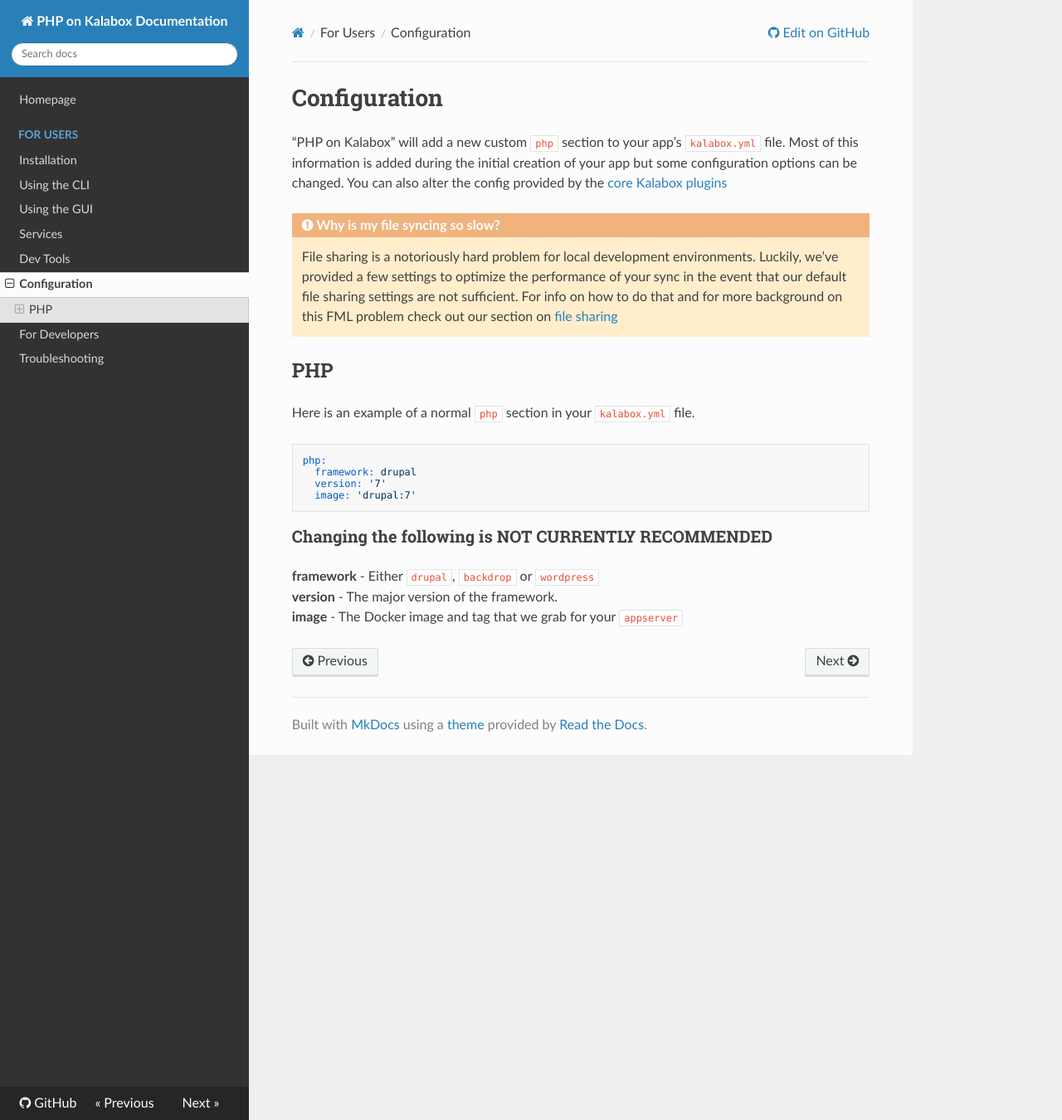
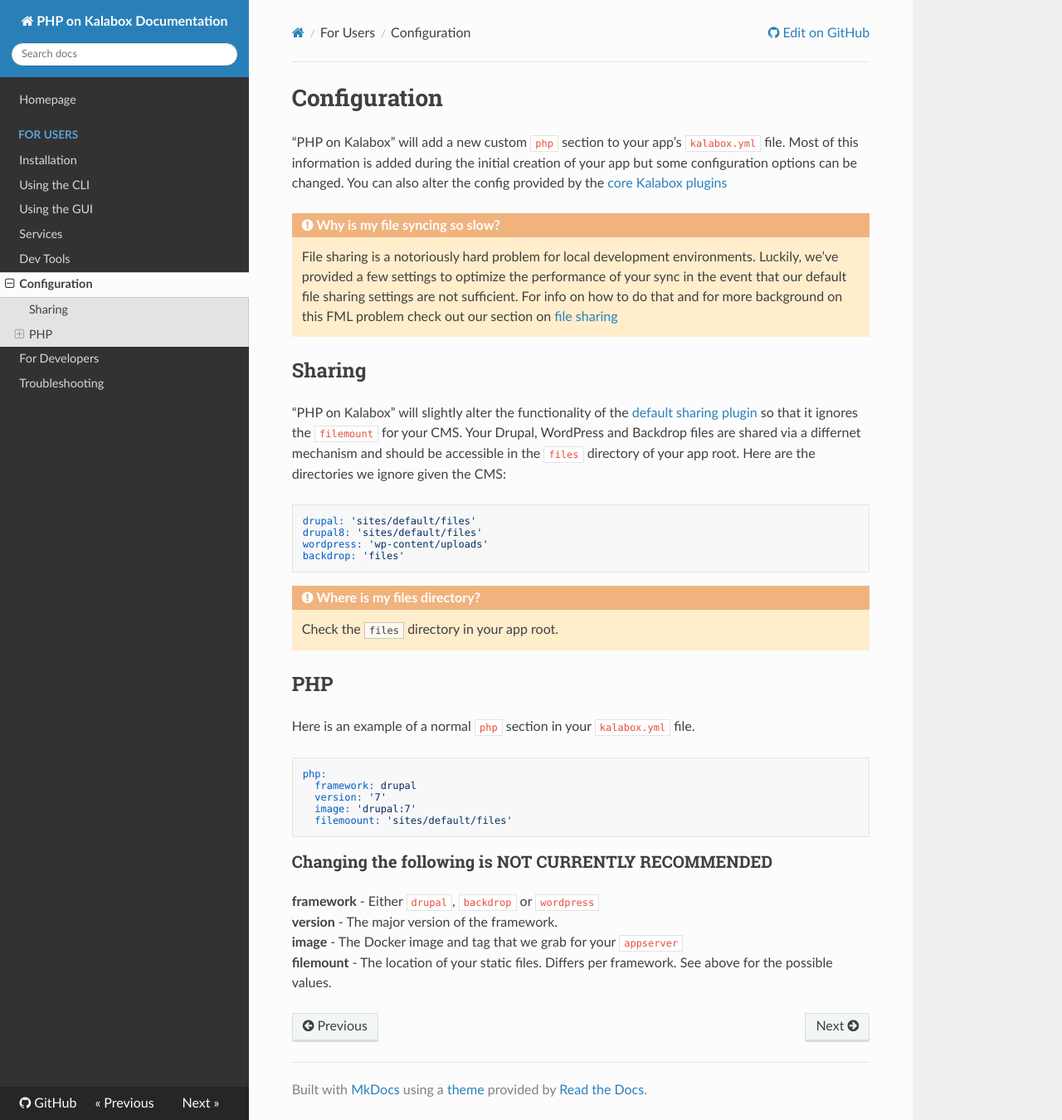
Before and after one commit to kalabox/kalabox-app-php, an MkDocs documentation site: the page built from docs/users/config.md, in a window 1280 px wide and 1350 px high. Shown: the whole window at 83% size. Built offline with MkDocs 1.6.1, drawn with Linux system fonts in a browser that asks for light colours; nearby versions of some CDN libraries; old or Windows-style settings are respelled for this version of MkDocs.

Commit message:
#1440: Update documentation and changelog

````diff
--- a/docs/users/config.md
+++ b/docs/users/config.md
@@ -5,6 +5,21 @@ Configuration
 
 !!! attention "Why is my file syncing so slow?"
     File sharing is a notoriously hard problem for local development environments. Luckily, we've provided a few settings to optimize the performance of your sync in the event that our default file sharing settings are not sufficient. For info on how to do that and for more background on this FML problem check out our section on [file sharing](http://docs.kalabox.io/en/stable/users/config/#sharing)
+
+Sharing
+-------
+
+"PHP on Kalabox" will slightly alter the functionality of the [default sharing plugin](http://docs.kalabox.io/en/stable/users/config/#sharing) so that it ignores the `filemount` for your CMS. Your Drupal, WordPress and Backdrop files are shared via a differnet mechanism and should be accessible in the `files` directory of your app root. Here are the directories we ignore given the CMS:
+
+```yaml
+drupal: 'sites/default/files'
+drupal8: 'sites/default/files'
+wordpress: 'wp-content/uploads'
+backdrop: 'files'
+```
+
+!!! attention "Where is my files directory?"
+    Check the `files` directory in your app root.
 
 PHP
 ---
@@ -16,6 +31,7 @@ php:
   framework: drupal
   version: '7'
   image: 'drupal:7'
+  filemoount: 'sites/default/files'
 ```
 
 ### Changing the following is NOT CURRENTLY RECOMMENDED
@@ -23,3 +39,4 @@ php:
 **framework** - Either `drupal`, `backdrop` or `wordpress`
 **version** - The major version of the framework.
 **image** - The Docker image and tag that we grab for your `appserver`
+**filemount** - The location of your static files. Differs per framework. See above for the possible values.
````
Also changed, not shown: CHANGELOG.md (+1 -0 lines).
